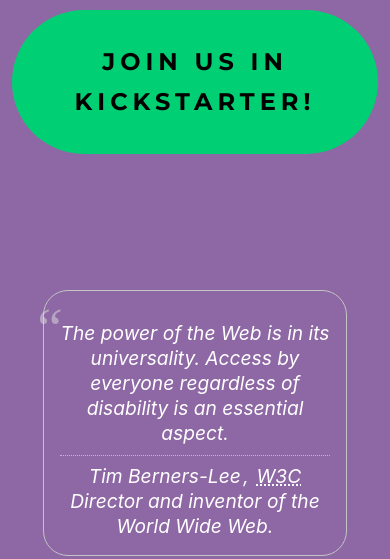
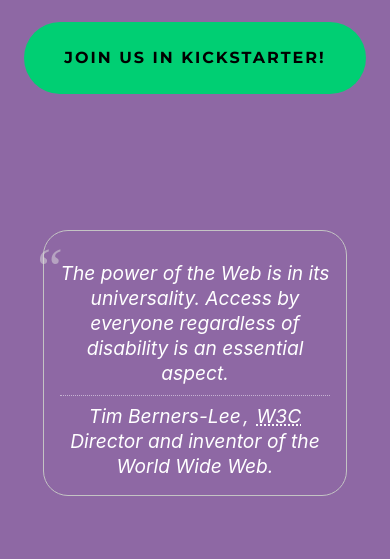
Before and after one commit to vivikthor/crowdfunding.github.io, a plain HTML site: page index.html in a window 390 px wide. Shown: the part 488-1047 px from the top of the page. Drawn offline with nearby package versions, Linux system fonts and the light colour scheme.

Commit message:
responsive button hotfix

```diff
--- a/css/landing.css
+++ b/css/landing.css
@@ -1502,6 +1502,7 @@
     border-radius: 10rem;
     text-transform: uppercase;
     font-weight: 700;
+    font-size: 1.5rem;
     letter-spacing: 5px;
     line-height: 2.5rem;
     color: var(--negro) !important;
--- a/css/responsive.css
+++ b/css/responsive.css
@@ -88,6 +88,7 @@
     .person ul {
         margin-top: 1.8rem !important;
 
+}
 }
 
 /* /// ---------------------------------------------------- /// */
@@ -243,6 +244,12 @@
 /* /// ---------------------------------------------------- /// */
 @media only screen and (max-width: 768px) {
 
+
+    a.cta {
+        padding: 1rem;
+        letter-spacing: 2px;
+        font-size: 1.3rem;
+    }
 
     section {
         padding: 4rem;
@@ -548,5 +555,10 @@
     footer#footer .legal ul {
         flex-flow: column nowrap;
     }
+
+    a.cta {
+        padding: 1rem;
+        letter-spacing: 2px;
+        font-size: 1rem;
+    }
 }
-}
--- a/index.html
+++ b/index.html
@@ -145,9 +145,11 @@
             </div>
           </div>
 
-          <a class="btn round lg cta col-md-8 col-md-offset-2" href=""
-            >Join US IN KICKSTARTER!</a
-          >
+          <a
+          class="cta btn round col-xs-12 col-md-10 col-md-offset-1 col-lg-8 col-lg-offset-2"
+          href=""
+          >Join US IN KICKSTARTER!</a
+        >
         </div>
       </header>
       <!-------------------------// HEADER END //------------------------->
@@ -1719,7 +1721,7 @@
               </span>
 
               <a
-                class="cta btn round lg col-xs-12 col-md-8 col-md-offset-2"
+                class="cta btn round col-xs-12 col-md-10 col-md-offset-1 col-lg-8 col-lg-offset-2"
                 href=""
                 >TAKE ME TO THE CAMPAIGN</a
               >
@@ -2113,7 +2115,7 @@
       </div>
 
       <a
-        class="cta btn round lg col-xs-12 col-md-8 col-md-offset-2 col-lg-6 col-lg-offset-3 col-xl-4 col-xl-offset-4"
+        class="cta btn round col-xs-12 col-md-8 col-md-offset-2 col-lg-6 col-lg-offset-3 col-xl-4 col-xl-offset-4"
         href=""
         >Join US IN KICKSTARTER!</a
       >
```
